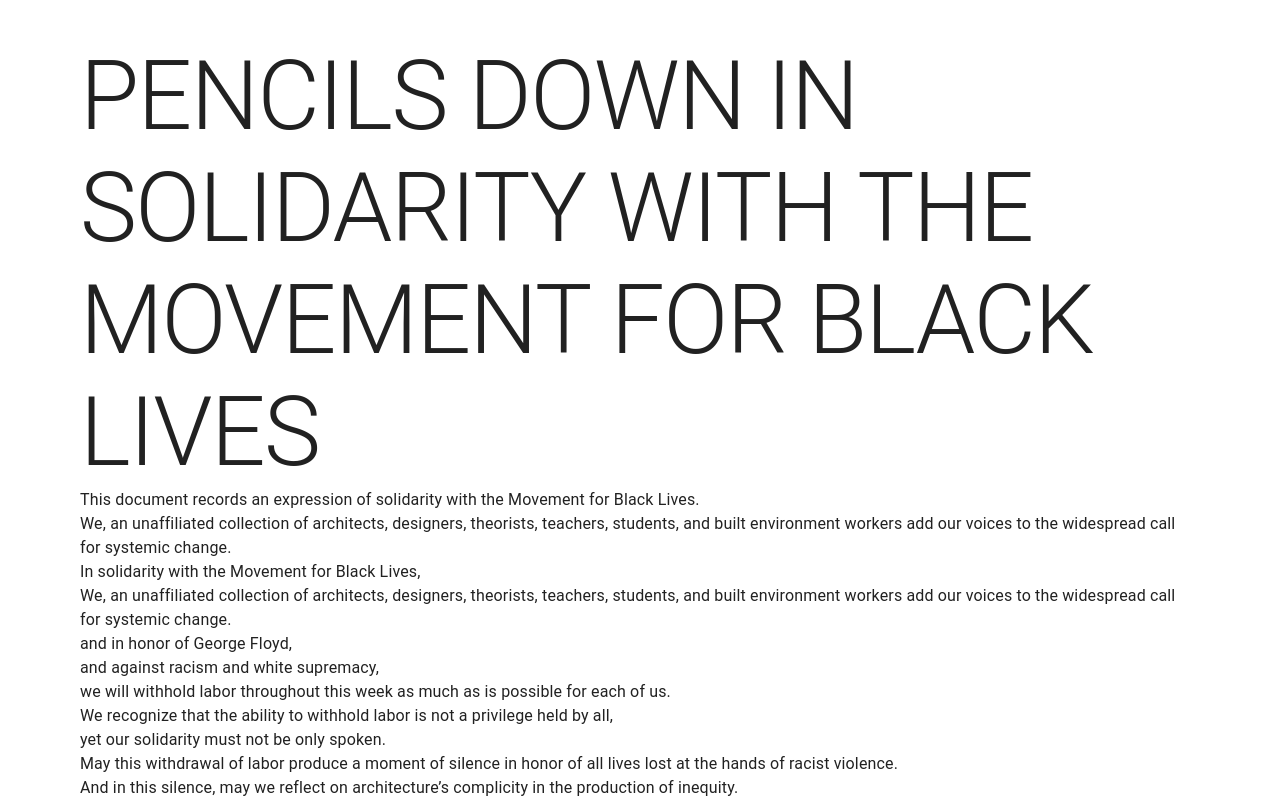
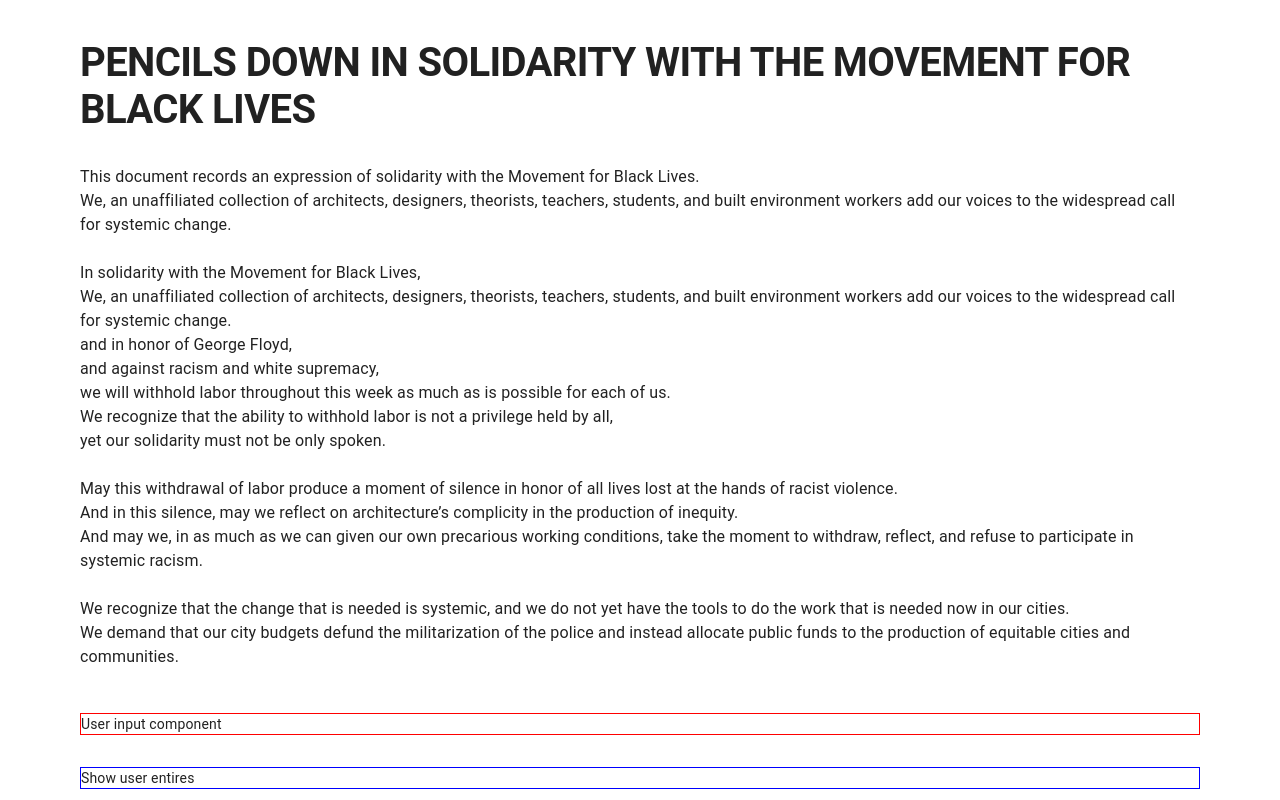
Before and after one commit to dlewiski/pencils-down, a React (Create React App) app: page / in a window 1280 px wide. Shown: the top 800 px of the page. Built offline with nearby package versions, Linux system fonts and the light colour scheme.

Commit message:
get basic styles implemented for desktop to layout page

```diff
--- a/src/App.js
+++ b/src/App.js
@@ -9,10 +9,10 @@ function App(props) {
   const {classes} = props;
   return (
     <Grid className={classes.root}>
-      <Typography variant="h1">
+      <Typography variant="h1" className={classes.title}>
         PENCILS DOWN IN SOLIDARITY WITH THE MOVEMENT FOR BLACK LIVES
       </Typography>
-      <Grid>
+      <Grid className={classes.textBlock}>
         <Typography>
           This document records an expression of solidarity with the Movement
           for Black Lives.
@@ -23,7 +23,7 @@ function App(props) {
           the widespread call for systemic change.
         </Typography>
       </Grid>
-      <Grid>
+      <Grid className={classes.textBlock}>
         <Typography>
           In solidarity with the Movement for Black Lives,
         </Typography>
@@ -47,7 +47,8 @@ function App(props) {
           held by all,{" "}
         </Typography>
         <Typography>yet our solidarity must not be only spoken.</Typography>
-        <Grid>
+      </Grid>
+      <Grid className={classes.textBlock}>
         <Typography>
           May this withdrawal of labor produce a moment of silence in honor of
           all lives lost at the hands of racist violence.
@@ -62,18 +63,16 @@ function App(props) {
           participate in systemic racism.
         </Typography>
       </Grid>
-        <Grid>
+      <Grid className={classes.textBlock}>
         <Typography>
-            We recognize that the change that is needed is systemic, and we do
-            not yet have the tools to do the work that is needed now in our
-            cities.{" "}
+          We recognize that the change that is needed is systemic, and we do not
+          yet have the tools to do the work that is needed now in our cities.{" "}
         </Typography>
         <Typography>
           We demand that our city budgets defund the militarization of the
           police and instead allocate public funds to the production of
           equitable cities and communities.
         </Typography>
-        </Grid>
       </Grid>
       <UserInput />
       <ShowEntries />
--- a/src/styles.js
+++ b/src/styles.js
@@ -1,6 +1,14 @@
-const styles = theme => ({
+const styles = (theme) => ({
   root: {
     padding: theme.spacing(5, 10, 5),
+  },
+  title: {
+    fontSize: '40px',
+    fontWeight: 'bold',
+    paddingBottom: '20px',
+  },
+  textBlock: {
+    padding: theme.spacing(1.5, 0),
   },
 });
 
```
Lines whose indentation alone changed are shown as unchanged.
